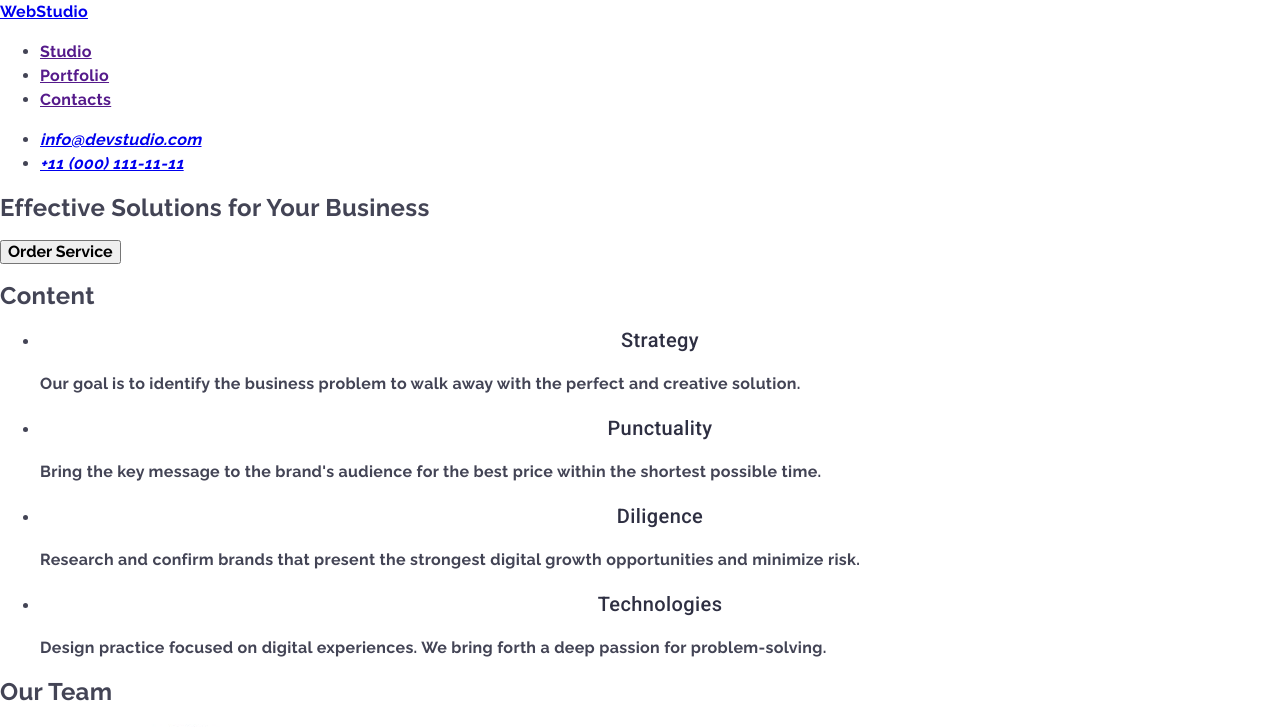
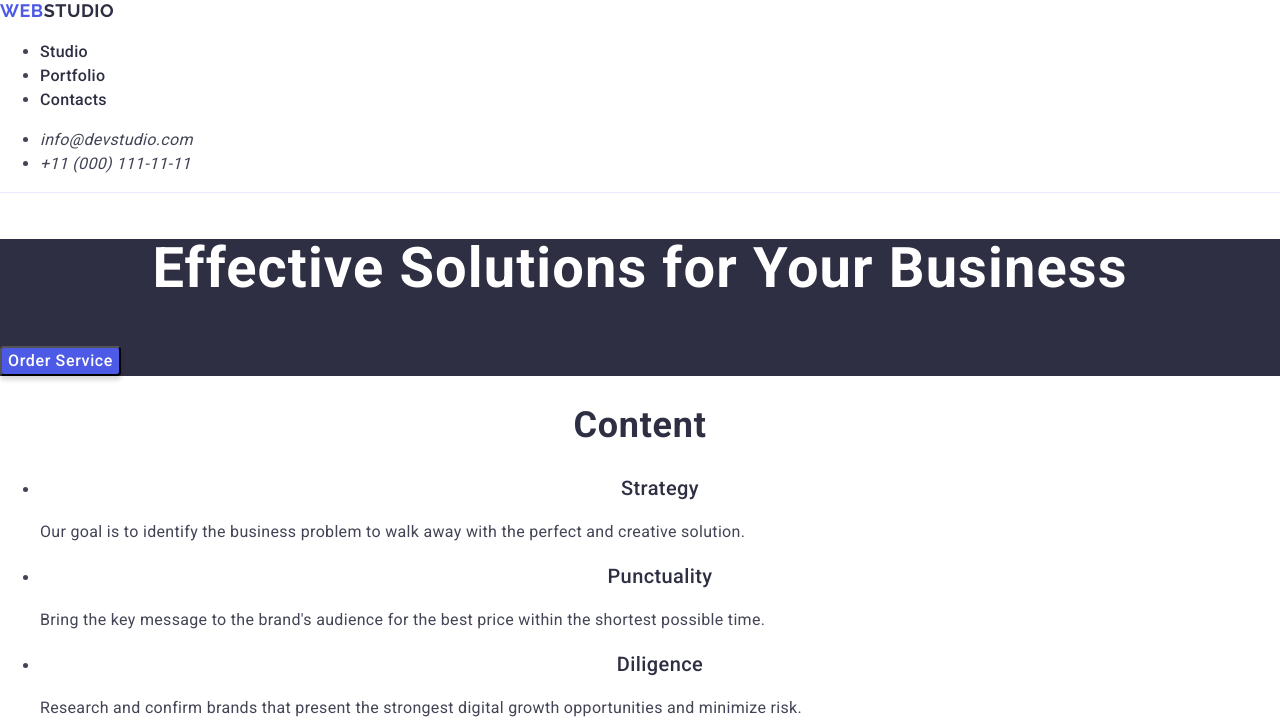
Before and after one commit to BWDmitriy/goit-markup-hw-02, a plain HTML site: page index.html in a window 1280 px wide. Shown: the top 727 px of the page. Drawn offline with nearby package versions, Linux system fonts and the light colour scheme.

Commit message:
HW2 finished first try

```diff
--- a/css/styles.css
+++ b/css/styles.css
@@ -1,23 +1,105 @@
 body {
-    font-family: 'Raleway', 'Roboto', sans-serif;
+    font-family: 'Roboto', 'Raleway', sans-serif;
     color: var(--SLATE, #434455);
     font-size: 16px;
-    font-style: normal;
-    font-weight: 400;
-    line-height: 24px;
+    line-height: 150%;
     letter-spacing: 0.32px;
+}
+.header {
+    border-bottom: 1px solid var(--CORNFLOWER, #E7E9FC);
+    background: var(--WHITE, #FFF);
+}
+.logo-header {
+    color: var(--NAVY-BLUE, #2E2F42);
+    font-family: Raleway;
+    font-size: 18px;
+    font-weight: 700;
+    line-height: 116.667%;
+    letter-spacing: 0.54px;
+    text-transform: uppercase;
+    text-decoration: none;
+}
+.logo-span-blue {
+    color: var(--IRIS, #4D5AE5);
+}
+.nav-item {
+    color: var(--NAVY-BLUE, #2E2F42);
+    font-size: 16px;
+    font-weight: 500;
+    line-height: 150%;
+    letter-spacing: 0.32px;
+    text-decoration: none;
+}
+.nav-item:hover {
+    color: var(--OCEAN, #404BBF);
+}
+.nav-item:active {
+    color: var(--OCEAN, #404BBF);
+    text-decoration: underline;
+}
+.address-item {
+    text-decoration: none;
+    color: var(--SLATE, #434455);
+}
+.address-item:hover {
+    color: var(--OCEAN, #404BBF);
+}
+.section1 {
+    background: var(--NAVY-BLUE, #2E2F42);
 }
 .heading3 {
     color: var(--NAVY-BLUE, #2E2F42);
     text-align: center;
-    font-family: Roboto;
     font-size: 20px;
-    font-style: normal;
     font-weight: 500;
-    line-height: 24px;
+    line-height: 120%;
     letter-spacing: 0.4px;
 }
-
+.heading2 {
+    color: var(--NAVY-BLUE, #2E2F42);
+    text-align: center;
+    font-size: 36px;
+    font-weight: 700;
+    line-height: 111.111%;
+    letter-spacing: 0.72px;
+    text-transform: capitalize;
+}
+.heading1 {
+    color: var(--WHITE, #FFF);
+    text-align: center;
+    font-size: 56px;
+    font-weight: 700;
+    line-height: 107.143%;
+    letter-spacing: 1.12px;
+}
+.button-style {
+    color: var(--WHITE, #FFF);
+    font-size: 16px;
+    font-weight: 500;
+    line-height: 150%;
+    letter-spacing: 0.64px;
+    border-radius: 4px;
+    background: var(--IRIS, #4D5AE5);
+    box-shadow: 0px 4px 4px 0px rgba(0, 0, 0, 0.15);
+}
+.button-style:hover {
+    border-radius: 4px;
+    background: var(--OCEAN, #404BBF);
+    box-shadow: 0px 4px 4px 0px rgba(0, 0, 0, 0.15);
+}
+.logo-footer {
+    color: var(--CLOUD, #F4F4FD);
+    font-family: Raleway;
+    font-size: 18px;
+    font-weight: 700;
+    line-height: 116.667%;
+    letter-spacing: 0.54px;
+    text-transform: uppercase;
+    text-decoration: none;
+}
+.footer {
+    background: var(--NAVY-BLUE, #2E2F42);
+}
 .footer-paragraph {
     color: var(--CLOUD, #F4F4FD);
 }
--- a/index.html
+++ b/index.html
@@ -19,32 +19,32 @@
 </head>
 
 <body>
-    <header>
+    <header class="header">
         <nav>
-            <a href="/">
-                WebStudio
+            <a class="logo-header" href="/">
+                <span class="logo-span-blue">Web</span>Studio
             </a>
             <ul>
-                <li><a href="">Studio</a></li>
-                <li><a href="">Portfolio</a></li>
-                <li><a href="">Contacts</a></li>
+                <li><a class="nav-item" href="">Studio</a></li>
+                <li><a class="nav-item" href="">Portfolio</a></li>
+                <li><a class="nav-item" href="">Contacts</a></li>
             </ul>
         </nav>
         <address>
             <ul>
-                <li><a href="mailto:info@devstudio.com">info@devstudio.com</a></li>
-                <li><a href="tel:+110001111111">+11 (000) 111-11-11</a></li>
+                <li><a class="address-item" href="mailto:info@devstudio.com">info@devstudio.com</a></li>
+                <li><a class="address-item" href="tel:+110001111111">+11 (000) 111-11-11</a></li>
             </ul>
         </address>
 
     </header>
     <main>
-        <section>
-            <h1>Effective Solutions for Your Business</h1>
-            <button type="button">Order Service</button>
+        <section class="section1">
+            <h1 class="heading1">Effective Solutions for Your Business</h1>
+            <button type="button" class="button-style">Order Service</button>
         </section>
         <section>
-            <h2>Content</h2>
+            <h2 class="heading2">Content</h2>
             <ul>
                 <li>
                     <h3 class="heading3">Strategy</h3>
@@ -70,7 +70,7 @@
             </ul>
         </section>
         <section>
-            <h2>Our Team</h2>
+            <h2 class="heading2">Our Team</h2>
             <ul>
                 <li>
                     <img src="./images/MGuerrero.jpg" alt="Mark Guerrero" width="264">
@@ -95,7 +95,7 @@
             </ul>
         </section>
         <section>
-            <h2>Our Portfolio</h2>
+            <h2 class="heading2">Our Portfolio</h2>
             <ul>
                 <li>
                     <img src="./images/P_Banking.jpg" alt="Banking App" width="360">
@@ -131,9 +131,9 @@
         </section>
     </main>
 
-    <footer>
-        <a href="./index.html">
-            WebStudio
+    <footer class="footer">
+        <a class="logo-footer" href="./index.html">
+            <span class="logo-span-blue">Web</span>Studio
         </a>
         <p class="footer-paragraph">Increase the flow of customers and sales for your business with digital marketing &
             growth solutions.</p>
```
